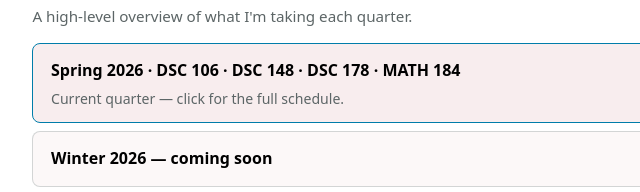
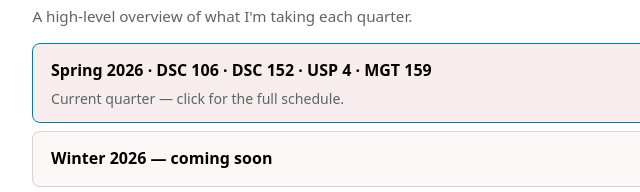
Before and after one commit to bigmacchung/portfolio, a plain HTML site: page index.html in a window 1280 px wide. Shown: the part 2230-2422 px from the top of the page, 166-806 px from the left. Drawn offline with Linux system fonts and the light colour scheme; no server answers.

Commit message:
Update index.html

```diff
--- a/index.html
+++ b/index.html
@@ -114,7 +114,7 @@
       <ul class="quarter-list">
         <li class="quarter-current">
           <a href="https://bigmacchung.github.io/course-schedule/" target="_blank" rel="noopener noreferrer" class="quarter-link">
-            Spring 2026 &middot; DSC 106 &middot; DSC 148 &middot; DSC 178 &middot; MATH 184
+            Spring 2026 &middot; DSC 106 &middot; DSC 152 &middot; USP 4 &middot; MGT 159
           </a>
           <p class="quarter-note">Current quarter &mdash; click for the full schedule.</p>
         </li>
```
